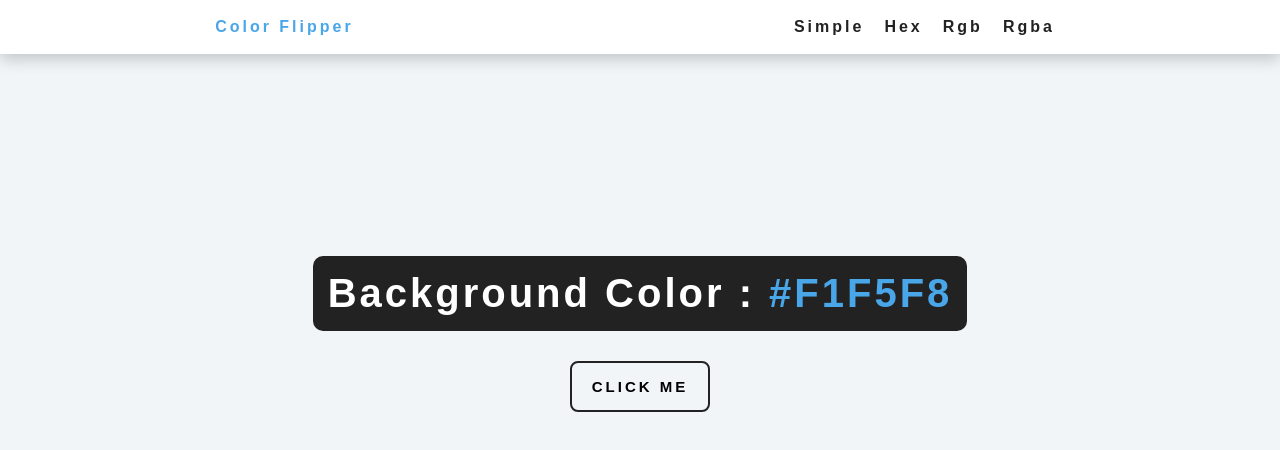
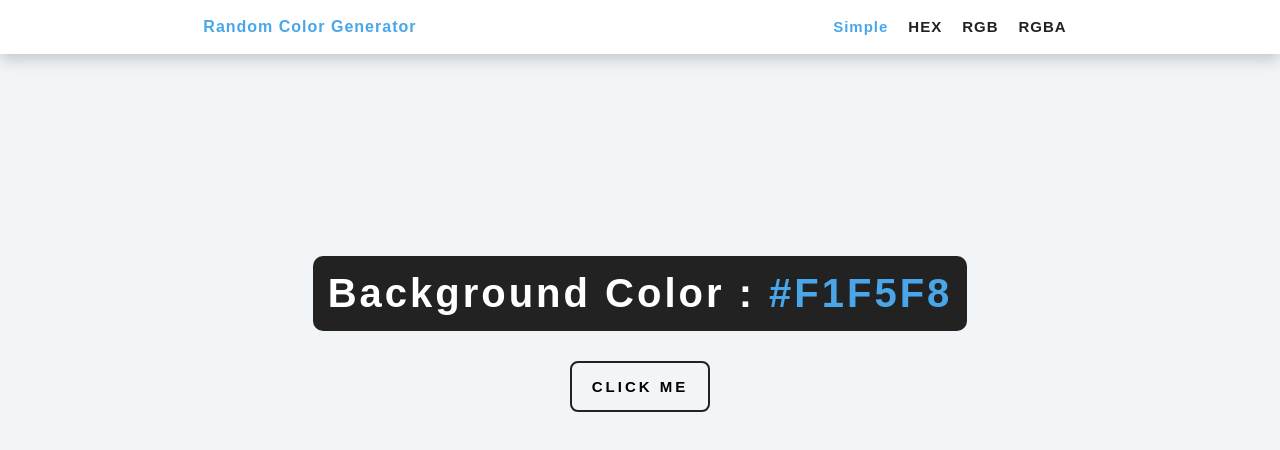
Before and after one commit to Abdurauf1/random-color-generator, a plain HTML site: page index.html in a window 1280 px wide. Drawn offline with Linux system fonts and the light colour scheme.

Commit message:
refactor

```diff
--- a/index.html
+++ b/index.html
@@ -5,18 +5,26 @@
   <meta charset="UTF-8" />
   <meta http-equiv="X-UA-Compatible" content="IE=edge" />
   <meta name="viewport" content="width=device-width, initial-scale=1.0" />
-  <title>Color flipper</title>
+  <title>Random Color Generator</title>
   <link rel="stylesheet" href="style.css" />
 </head>
 
 <body>
   <nav>
-    <h4 class="logo">Color Flipper</h4>
+    <h4 class="logo">Random Color Generator</h4>
     <ul>
-      <li><a href="index.html">Simple</a></li>
-      <li><a href="hex.html">Hex</a></li>
-      <li><a href="rgb.html">Rgb</a></li>
-      <li><a href="rgba.html">Rgba</a></li>
+      <li>
+        <a class="nav-active" href="index.html">Simple</a>
+      </li>
+      <li>
+        <a href="hex.html">HEX</a>
+      </li>
+      <li>
+        <a href="rgb.html">RGB</a>
+      </li>
+      <li>
+        <a href="rgba.html">RGBA</a>
+      </li>
     </ul>
   </nav>
 
--- a/index.js
+++ b/index.js
@@ -1,7 +1,7 @@
 const changeColor = document.querySelector(".change-color");
 const colorText = document.querySelector(".color");
 
-const colors = ["#f1f5f8", "red", "rgba(133,122,200)", "#f15025", "green"];
+const colors = ["#F1F5F8", "red", "RGBA(133,122,200)", "#F15025", "green"];
 
 const randomColor = () => {
   return Math.floor(Math.random() * colors.length);
--- a/style.css
+++ b/style.css
@@ -20,7 +20,7 @@ nav {
 
 .logo {
   color: #49a6e9;
-  letter-spacing: 3px;
+  letter-spacing: 1px;
 }
 
 ul {
@@ -32,8 +32,14 @@ ul li a {
   margin: 0 10px;
   font-weight: 600;
   text-decoration: none;
-  letter-spacing: 3px;
+  letter-spacing: 1px;
   color: #222;
+  font-size: 15px;
+  transition-duration: 0.3s;
+}
+
+.nav-active {
+  color: #49a6e9;
 }
 
 ul li a:hover {
```
Also changed, not shown: hex.html (+14 -6 lines), rgb.html (+14 -6 lines), rgba.html (+14 -6 lines).
